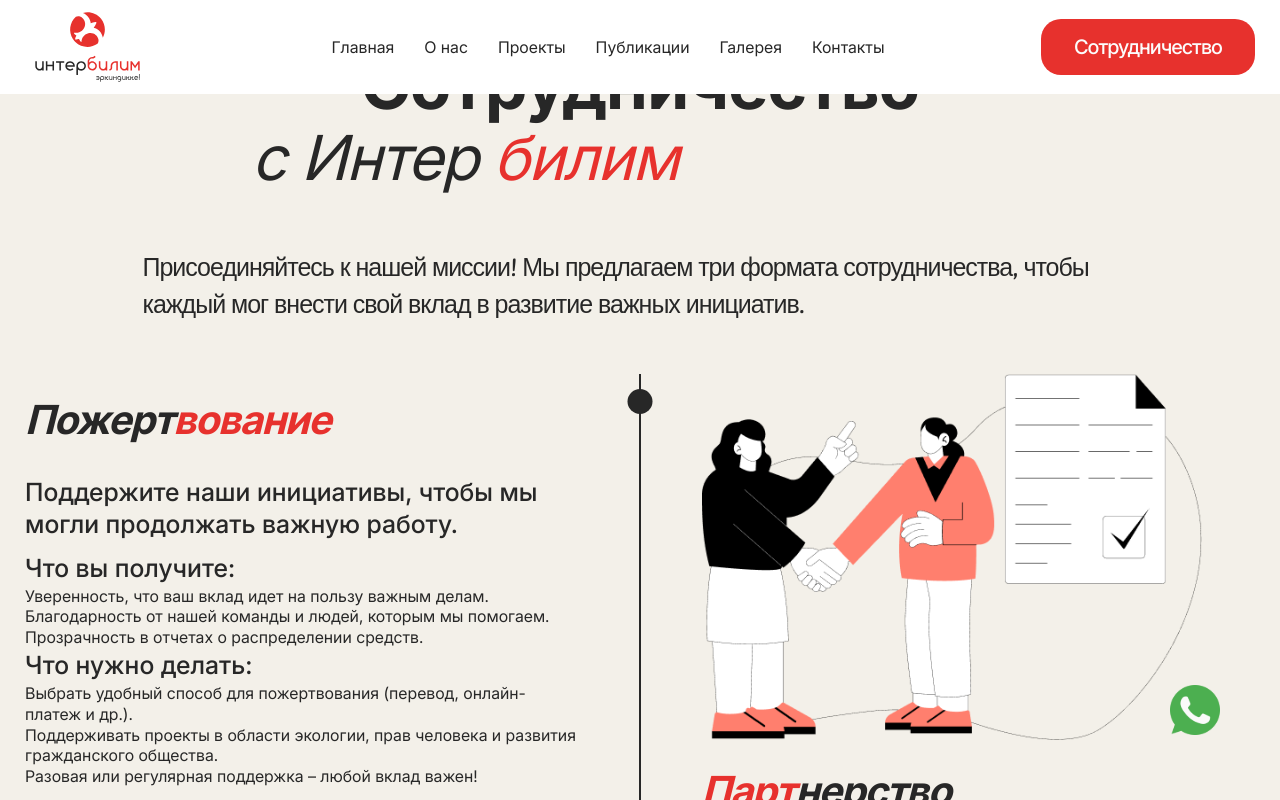
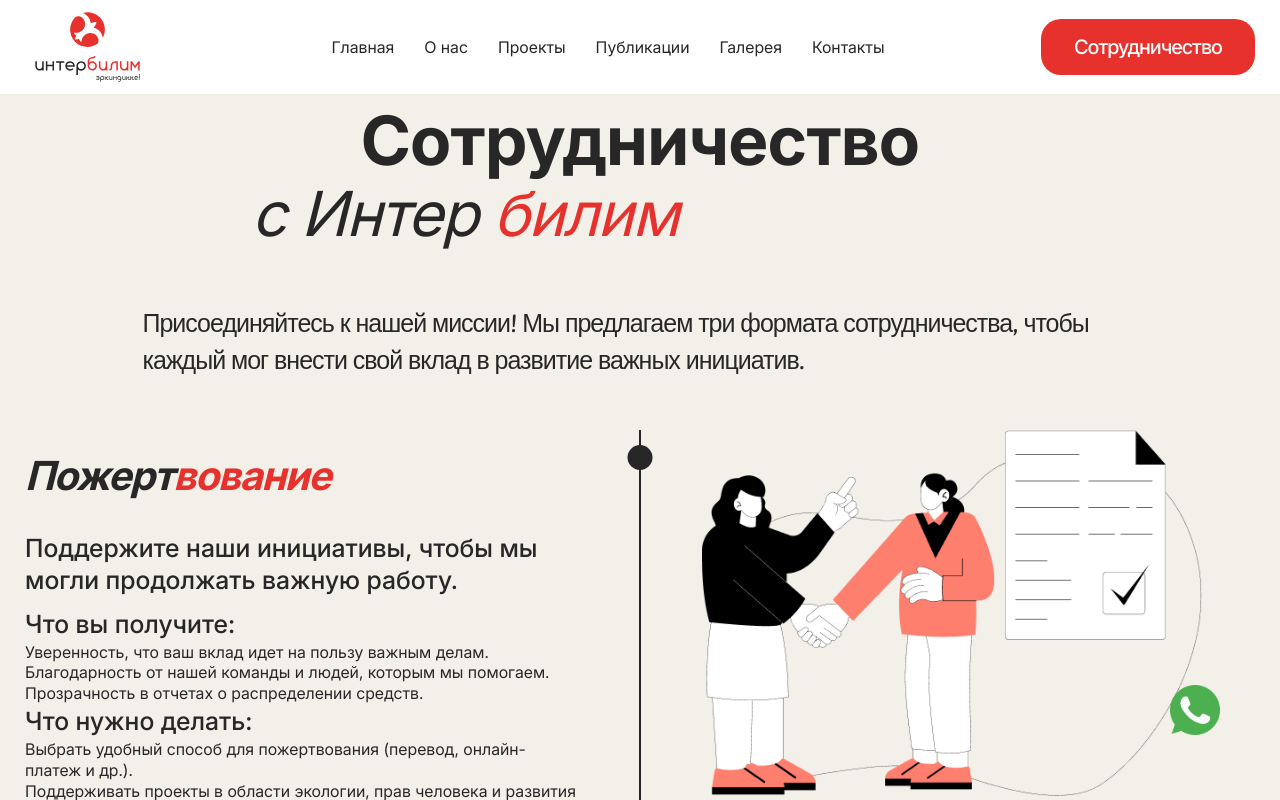
Before and after one commit to IsaRakhatbekov/interbilim, a Next.js app: page /cooperation in a window 1280 px wide. Shown: the top 800 px of the page. Built offline with nearby package versions, Linux system fonts and the light colour scheme.

Commit message:
increased paddings on page contacts and cooperation

```diff
--- a/src/app/contacts/page.module.scss
+++ b/src/app/contacts/page.module.scss
@@ -1,5 +1,5 @@
 .contacts {
-  padding: 80px 0 250px;
+  padding: 106px 0 250px;
 
   .iframe {
     width: 100%;
--- a/src/app/cooperation/ui/CooperationSection/CooperationSection.module.scss
+++ b/src/app/cooperation/ui/CooperationSection/CooperationSection.module.scss
@@ -1,5 +1,5 @@
 .cooperation {
-  padding: 50px 0 150px;
+  padding: 106px 0 150px;
 
   .title {
     margin-bottom: 50px;
```
